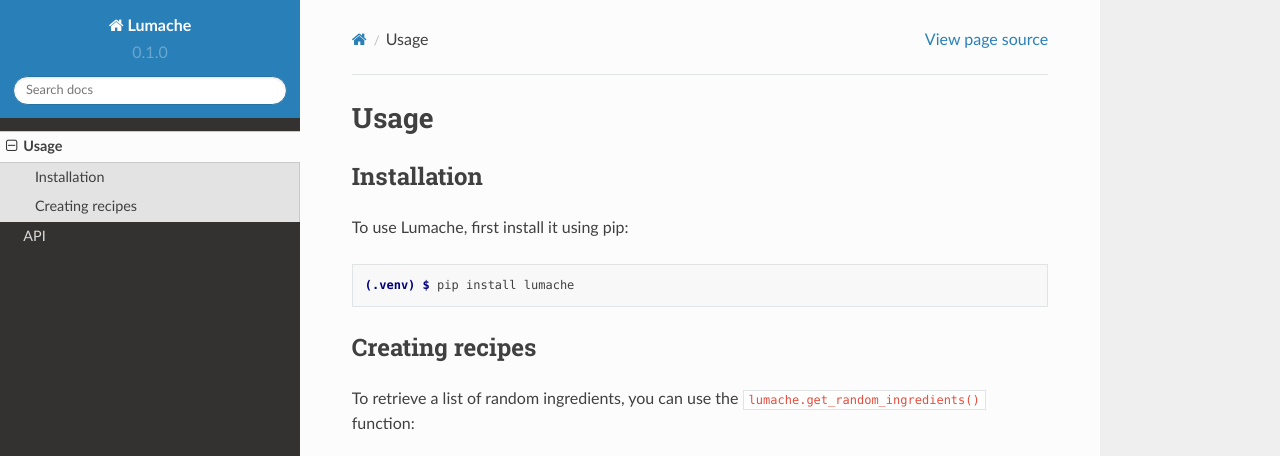
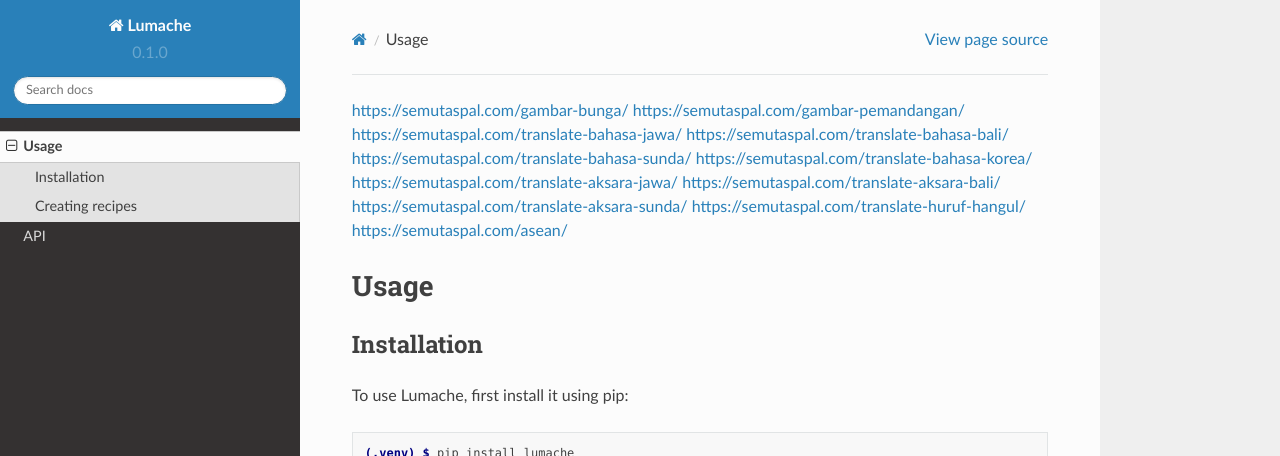
Before and after one commit to Quinta7878/reddon, a Sphinx documentation site: the page built from docs/source/usage.rst, in a window 1280 px wide and 1263 px high, cut to the strip 0-456 px from the top of the window. Built offline with Sphinx 7.4.7 and the Read the Docs theme 2.0.0, drawn with Linux system fonts in a browser that asks for light colours; part of the change alters nothing that is shown.

Commit message:
Update usage.rst

```diff
--- a/docs/source/usage.rst
+++ b/docs/source/usage.rst
@@ -1,3 +1,15 @@
+https://semutaspal.com/gambar-bunga/
+https://semutaspal.com/gambar-pemandangan/
+https://semutaspal.com/translate-bahasa-jawa/
+https://semutaspal.com/translate-bahasa-bali/
+https://semutaspal.com/translate-bahasa-sunda/
+https://semutaspal.com/translate-bahasa-korea/
+https://semutaspal.com/translate-aksara-jawa/
+https://semutaspal.com/translate-aksara-bali/
+https://semutaspal.com/translate-aksara-sunda/
+https://semutaspal.com/translate-huruf-hangul/
+https://semutaspal.com/asean/
+
 Usage
 =====
 
```
